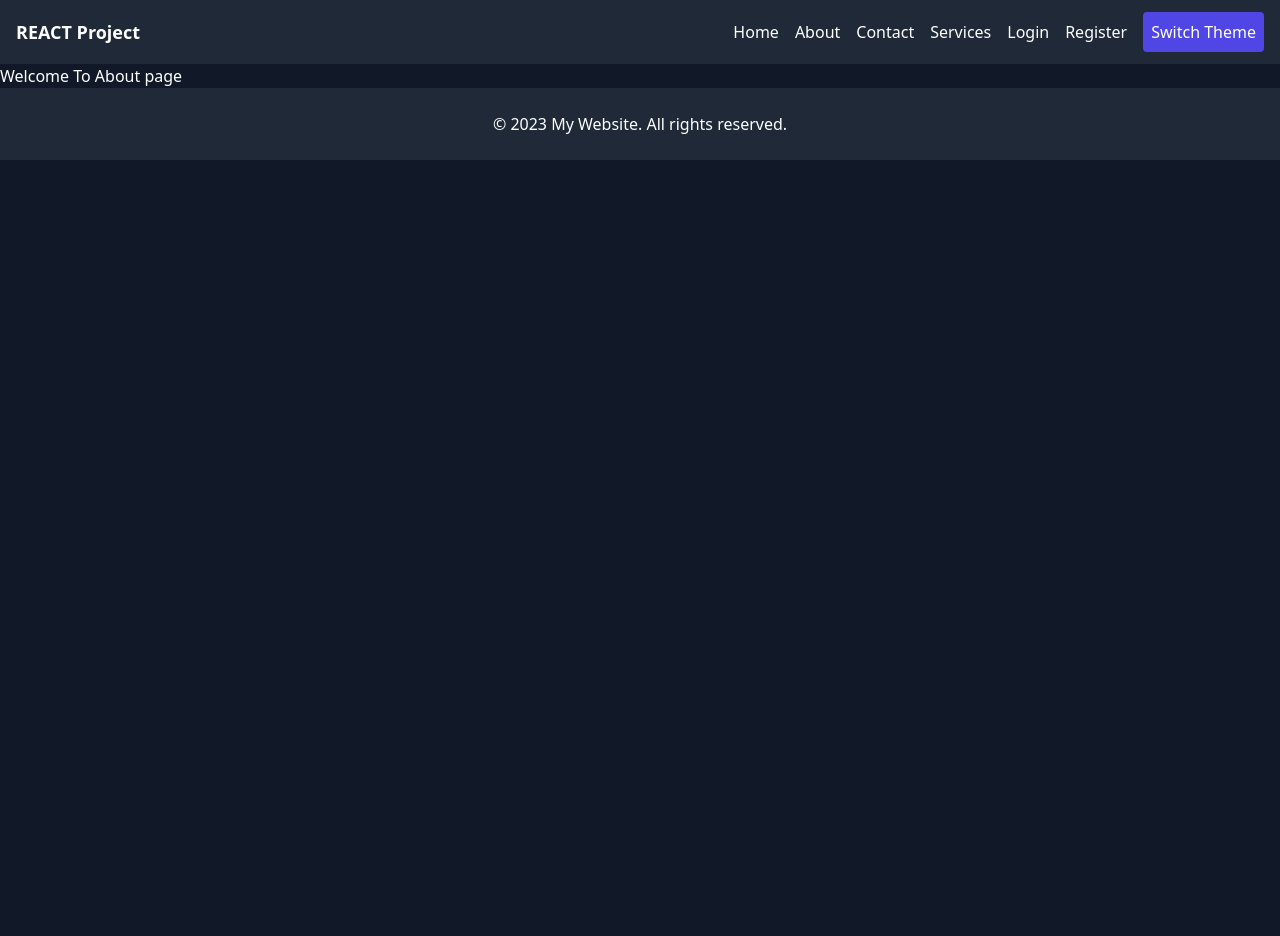
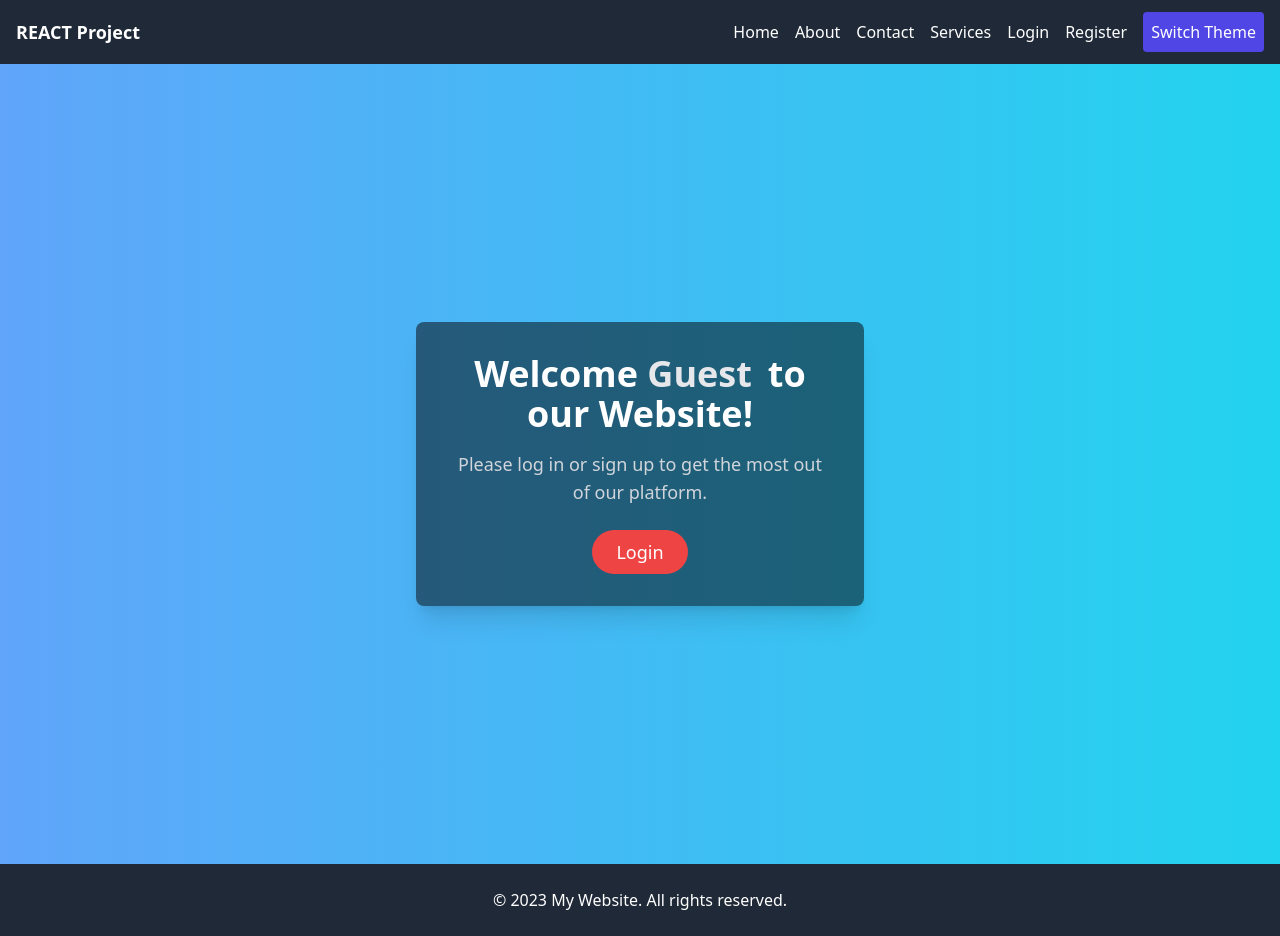
Before and after one commit to uzzzii/MernStack-Aptech, a React (Create React App) app in the folder frontend/: page /about in a window 1280 px wide. Before the commit the page ends 800 px from the top, so only its background shows below. Built offline with nearby package versions, Linux system fonts and the light colour scheme; no server answers.

Commit message:
"Updated About.js and Contact.js pages with new UI components and conditional rendering based on user authentication status."

```diff
--- a/frontend/src/Pages/About.js
+++ b/frontend/src/Pages/About.js
@@ -1,11 +1,37 @@
-import React from 'react'
+import React from 'react';
+import { useAuth } from '../users/auth';
 
 function About() {
+  const { user } = useAuth();
+
   return (
-    <div>
-      <h1>Welcome To About page </h1>
+    <div className="flex items-center justify-center min-h-screen bg-gradient-to-r from-blue-400 to-cyan-400">
+      <div className="text-center p-8 bg-black bg-opacity-50 rounded-lg shadow-xl w-full max-w-md">
+        <h1 className="text-4xl font-bold text-white mb-4">
+          Welcome{'  '}
+          <span className={user ? 'text-yellow-400 mr-4' : 'text-gray-200 mr-4'}>
+  {user ? user.username : 'Guest'}
+</span>
+
+            to our Website!
+        </h1>
+
+        <p className="text-lg text-gray-300 mb-6">
+          {user
+            ? 'We are glad to have you back! Explore our site and enjoy the features.'
+            : 'Please log in or sign up to get the most out of our platform.'}
+        </p>
+
+        <div className="mt-4">
+          {!user && (
+            <button className="bg-red-500 text-white py-2 px-6 rounded-full text-lg transition-colors hover:bg-red-400">
+              <a href="/login">Login</a>
+            </button>
+          )}
+        </div>
+      </div>
     </div>
-  )
+  );
 }
 
-export default About
+export default About;
--- a/frontend/src/Pages/Contact.js
+++ b/frontend/src/Pages/Contact.js
@@ -122,7 +122,7 @@ const ContactForm = () => {
             name="username"
             value={formData.username}
             onChange={handleChange}
-            required
+            disabled
             className="mt-1 block w-full border border-gray-600 rounded-md shadow-sm focus:border-indigo-500 focus:ring-indigo-500 p-3 text-white bg-gray-800"
           />
         </div>
@@ -133,7 +133,7 @@ const ContactForm = () => {
             name="phone"
             value={formData.phone}
             onChange={handleChange}
-            required
+            disabled
             className="mt-1 block w-full border border-gray-600 rounded-md shadow-sm focus:border-indigo-500 focus:ring-indigo-500 p-3 text-white bg-gray-800"
           />
         </div>
```
